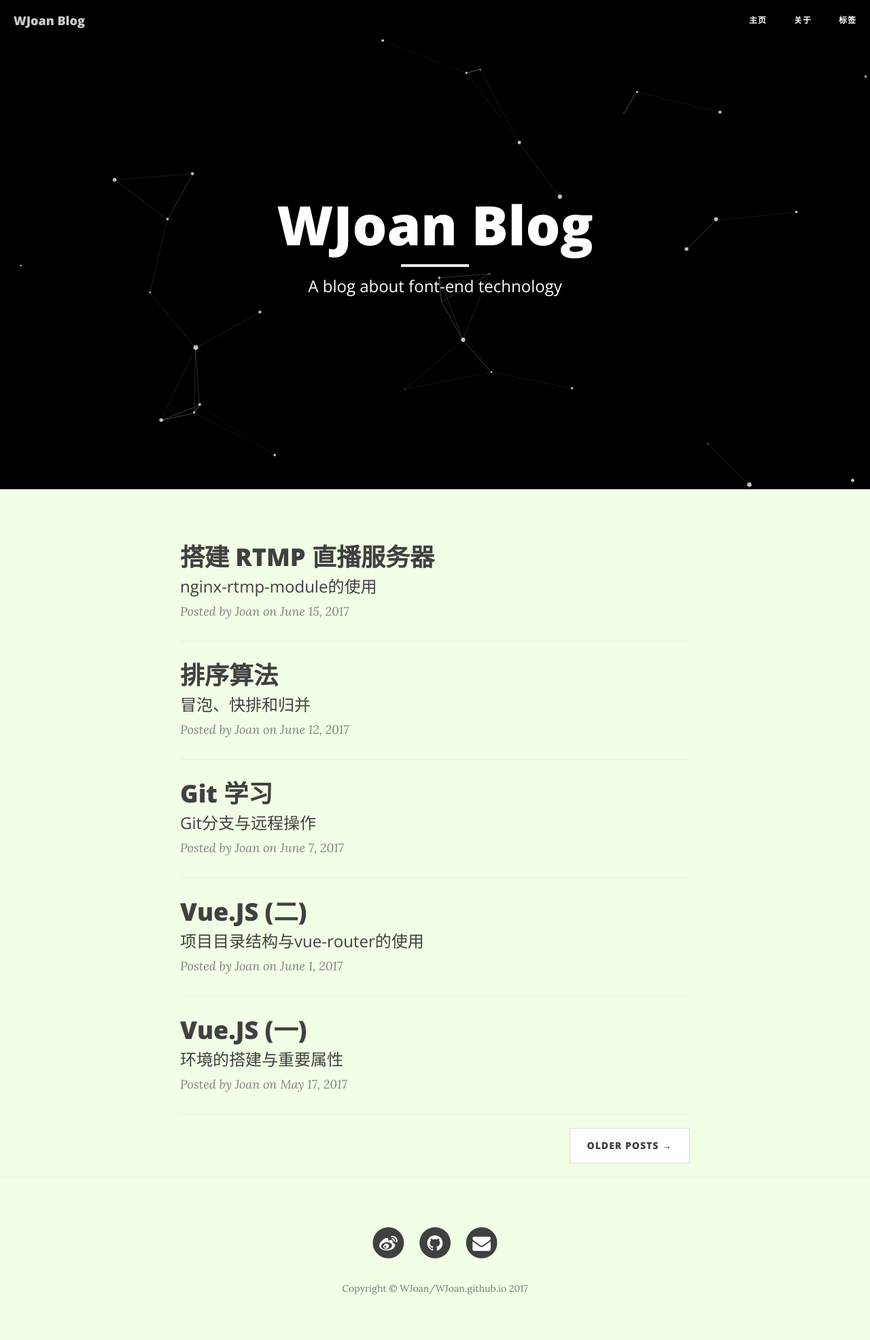
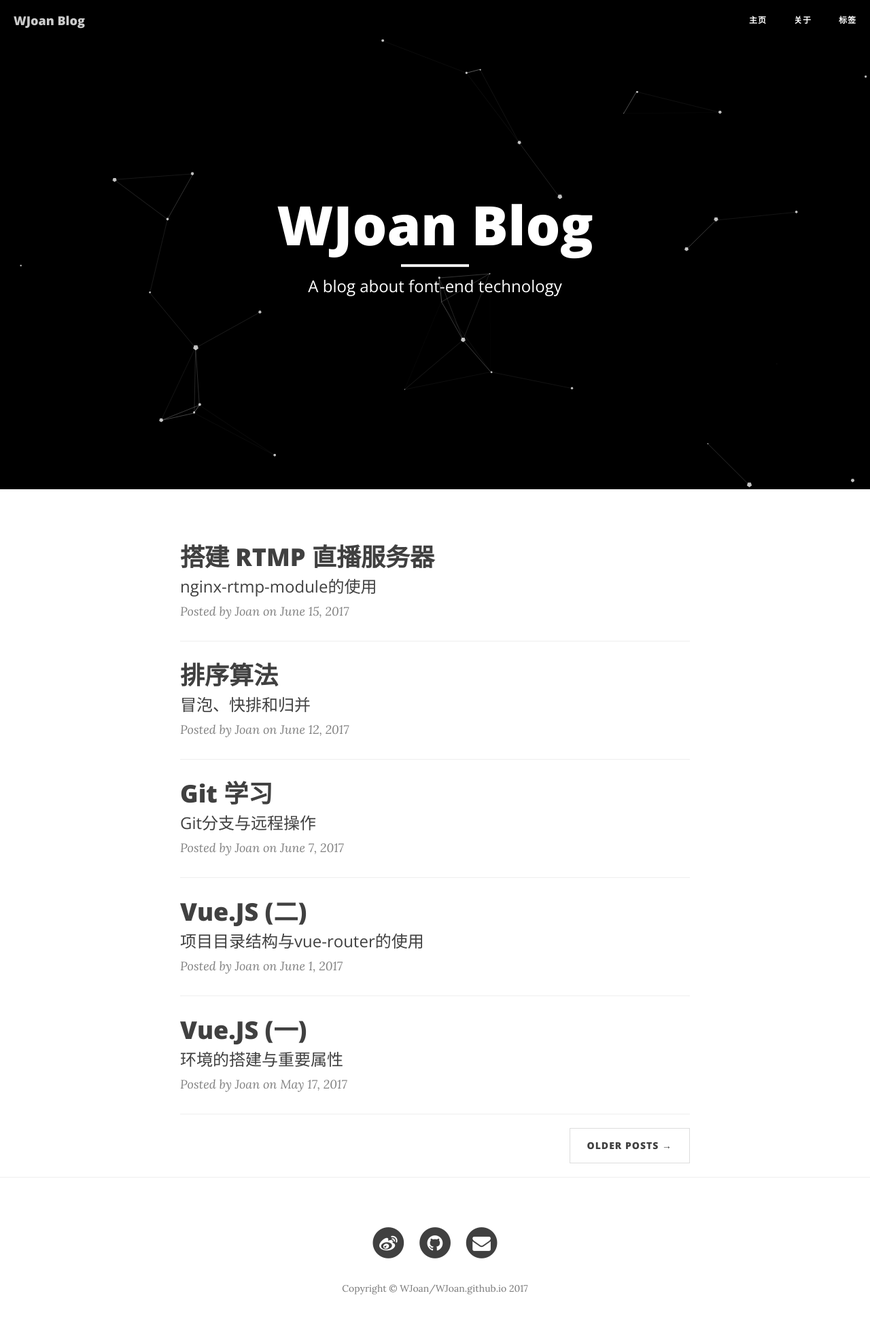
Before and after one commit to WJoan/WJoan.github.io, a Jekyll site: the page built from index.html, in a window 1280 px wide. Shown: the whole page at 68% size. Built offline with Jekyll 4.4.1, drawn with Linux system fonts in a browser that asks for light colours; nearby versions of some CDN libraries; the list of posts is cut into pages by our own code.

Commit message:
remove green background

```diff
--- a/css/frog.css
+++ b/css/frog.css
@@ -1,12 +1,3 @@
-* {
-  padding: 0px;
-  margin: 0px;
-}
-
-body {
-  background-color: #F1FFE6;
-}
-
 .frog_container {
   width: 950px;
   margin: 70px auto 0px auto;
```
